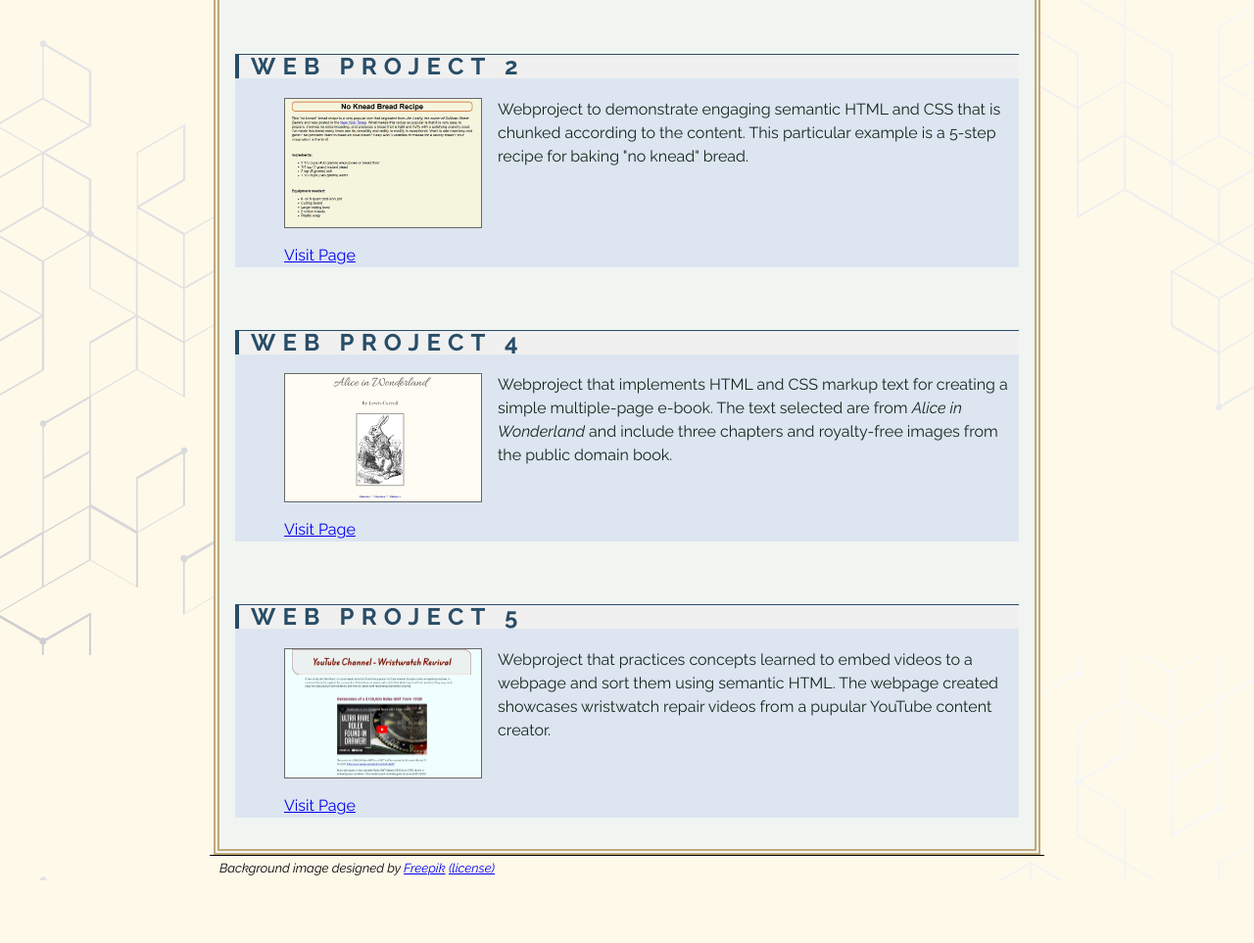
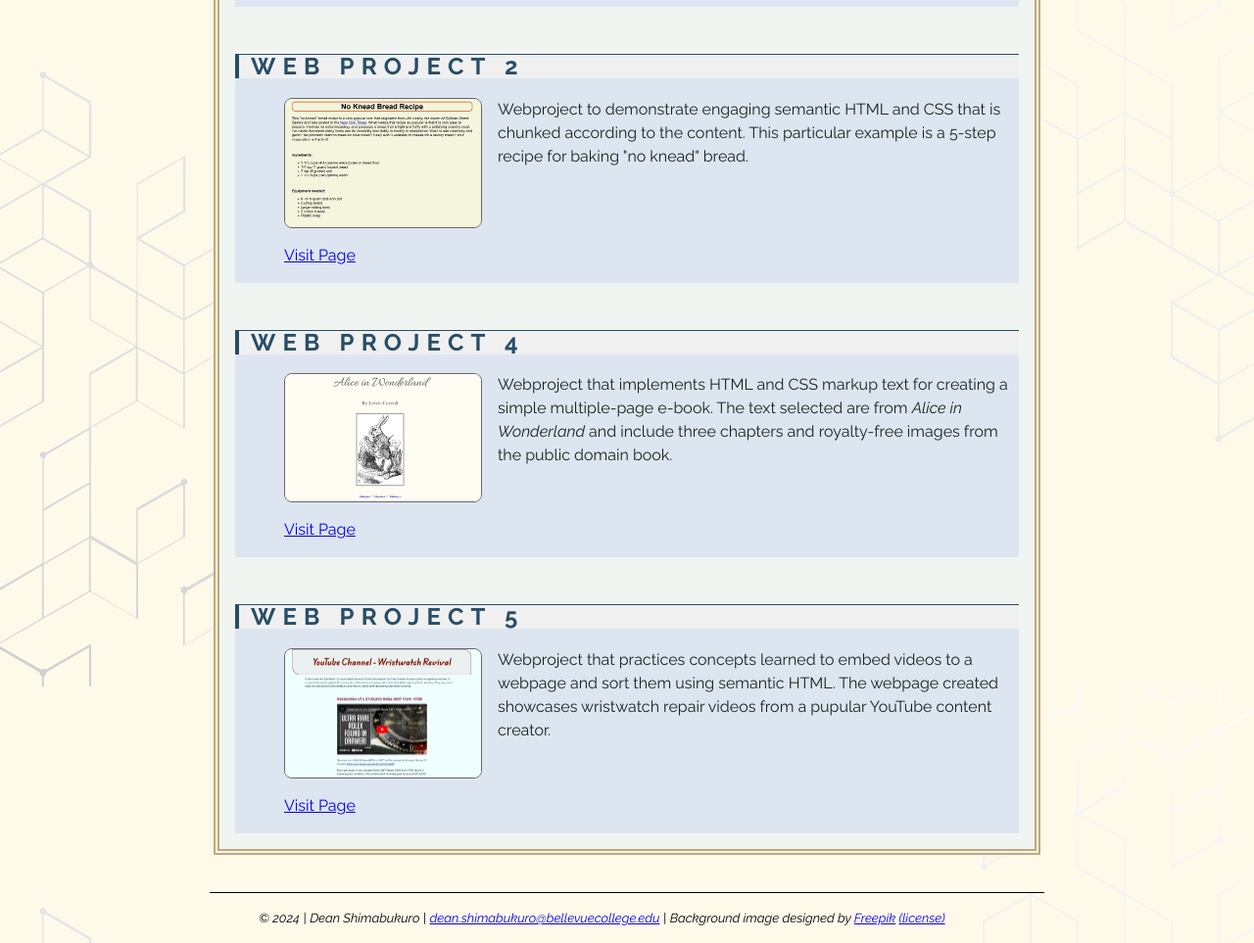
Before and after one commit to dshima1520/Final-Project, a plain HTML site: page portfolio.html in a window 1280 px wide. Shown: the part 415-1378 px from the top of the page at 98% size. Before the commit the page ends 1314 px from the top, so only its background shows below. Drawn offline with Linux system fonts and the light colour scheme.

Commit message:
Upload v5

```diff
--- a/portfolio.html
+++ b/portfolio.html
@@ -2,13 +2,17 @@
 <html lang="en">
     <head>
         <meta charset="UTF-8" />
+        <meta name="description" content="Final project for BATECH 189 creating a website that showcases the work done for the quarter.">
         <title>BATECH 189 Final Project - Dean Shimabukuro</title>
+
 
         <!-- Google Web Fonts -->
 
         <link rel="preconnect" href="https://fonts.googleapis.com">
         <link rel="preconnect" href="https://fonts.gstatic.com" crossorigin>
         <link href="https://fonts.googleapis.com/css2?family=Raleway:ital,wght@0,100..900;1,100..900&display=swap" rel="stylesheet">
+
+        <!-- Style Sheets -->
 
     <style>
         @import url(stylesheet.css);
@@ -22,6 +26,7 @@
         <div class="name">DEAN Shimabukuro</div>
         <div>
             <a href="index.html">Home</a>
+            |
             <a href="portfolio.html">Portfolio</a>
         </div>
     </div>
@@ -34,7 +39,7 @@
         <p>Description of content</p>
         <div class="webproject">
             <h2>Web Project 1</h2>
-            <p><img src="Images/WebProject-1_thumb.jpg" alt="Thumbnail of web project 1" width="200">Webproject to demonstrate simple HTML code, understanding of HTML structure, and incorporate basic HTML tags. This webpage is my current resume formatted in HTML with an embedded CSS stylesheet.</p>
+            <p><img src="Images/WebProject-1_thumb.jpg" alt="Thumbnail of web project 1">Webproject to demonstrate simple HTML code, understanding of HTML structure, and incorporate basic HTML tags. This webpage is my current resume formatted in HTML with an embedded CSS stylesheet.</p>
             <p class="links"><a href="https://dshima1520.github.io/Web-Project-1/" target="_blank">Visit Page</a></p>
         </div>
 
@@ -42,7 +47,7 @@
 
         <div class="webproject">
             <h2>Web Project 2</h2>
-            <p><img src="Images/WebProject-2_thumb.jpg" alt="Thumbnail of web project 2" width="200">Webproject to demonstrate engaging semantic HTML and CSS that is chunked according to the content. This particular example is a 5-step recipe for baking "no knead" bread. </p>
+            <p><img src="Images/WebProject-2_thumb.jpg" alt="Thumbnail of web project 2">Webproject to demonstrate engaging semantic HTML and CSS that is chunked according to the content. This particular example is a 5-step recipe for baking "no knead" bread. </p>
             <p class="links"><a href="https://dshima1520.github.io/Web-Project-2/" target="_blank">Visit Page</a></p>
         </div>
 
@@ -50,7 +55,7 @@
 
         <div class="webproject">
             <h2>Web Project 4</h2>
-            <p><img src="Images/WebProject-4_thumb.jpg" alt="Thumbnail of web project 4" width="200">Webproject that implements HTML and CSS markup text for creating a simple multiple-page e-book. The text selected are from <em>Alice in Wonderland</em> and include three chapters and royalty-free images from the public domain book.</p>
+            <p><img src="Images/WebProject-4_thumb.jpg" alt="Thumbnail of web project 4">Webproject that implements HTML and CSS markup text for creating a simple multiple-page e-book. The text selected are from <em>Alice in Wonderland</em> and include three chapters and royalty-free images from the public domain book.</p>
             <p class="links"><a href="https://dshima1520.github.io/Web-Project-4/" target="_blank">Visit Page</a></p>
         </div>
 
@@ -58,14 +63,27 @@
 
         <div class="webproject">
             <h2>Web Project 5</h2>
-            <p><img src="Images/WebProject-5_thumb.jpg" alt="Thumbnail of web project 5" width="200">Webproject that practices concepts learned to embed videos to a webpage and sort them using semantic HTML. The webpage created showcases wristwatch repair videos from a pupular YouTube content creator.</p>
+            <p><img src="Images/WebProject-5_thumb.jpg" alt="Thumbnail of web project 5">Webproject that practices concepts learned to embed videos to a webpage and sort them using semantic HTML. The webpage created showcases wristwatch repair videos from a pupular YouTube content creator.</p>
             <p class="links"><a href="https://dshima1520.github.io/Web-Project-5/" target="_blank">Visit Page</a></p>
         </div>
     </main>
 
+    <br>
+    <br>
 
     <footer>
-        <cite>Background image designed by <a href="https://www.freepik.com/free-vector/abstract-background-with-squares_15276013.htm#" target="_blank">Freepik</a> <a href="https://www.freepik.com/legal/terms-of-use#nav-freepik-license" target="_blank">(license)</a></cite>
+        <ul>
+            <li>&copy;</li>
+            <li>2024</li>
+            <li> | </li>
+            <li>Dean Shimabukuro</li>
+            <li> | </li>
+            <li><a href="mailto:dean.shimabukuro@bellevuecollege.edu">dean.shimabukuro@bellevuecollege.edu</a></li>
+            <li> | </li>
+            <li><cite>Background image designed by <a href="https://www.freepik.com/free-vector/abstract-background-with-squares_15276013.htm#" target="_blank">Freepik</a> <a href="https://www.freepik.com/legal/terms-of-use#nav-freepik-license" target="_blank">(license)</a></cite></li>
+        </ul>
+
+
     </footer>
     </body>
 </html>
--- a/stylesheet.css
+++ b/stylesheet.css
@@ -22,6 +22,7 @@ body {
     color: #14281D;
     text-decoration: none;
     font-size: 1.2em;
+    font-weight: bold;
     padding: 30px 15px;
 }
 .nav a:hover {
@@ -60,11 +61,19 @@ main {
 
 main img {
   float: left;
+  width: 200px;
+  border-radius: 8px;
   margin: 0 1em 1em 0;
 }
 
 .webproject {
     background-color: #dde5f1;
+}
+
+.webproject:after {
+    content: "";
+    display: block;
+    clear: both;
 }
 
 p.links {
```
Also changed, not shown: index.html (+4 -0 lines).
